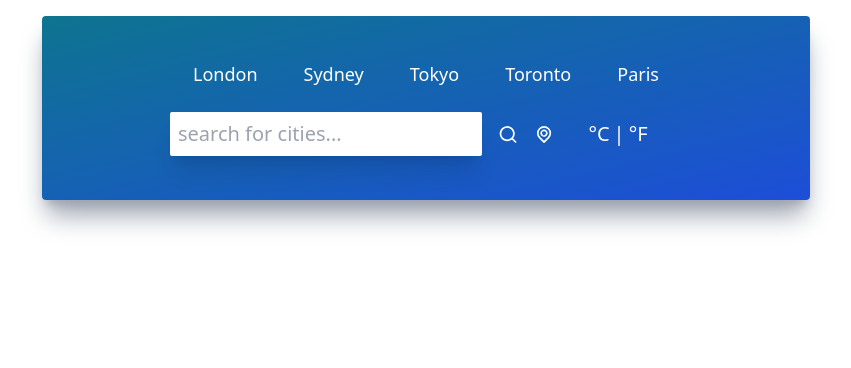
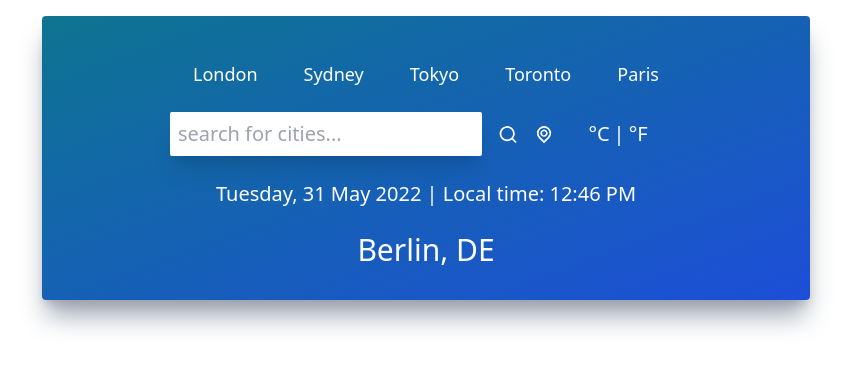
Before and after one commit to ash-fallon/weather-app, a React (Create React App) app: page / in a window 1280 px wide. Shown: the top 368 px of the page, without its empty margins (214-1065 px from the left). Built offline with nearby package versions, Linux system fonts and the light colour scheme.

Commit message:
Added TimeAndLocation component with initial dummy data

```diff
--- a/src/App.js
+++ b/src/App.js
@@ -1,6 +1,7 @@
 import UilReact from '@iconscout/react-unicons/icons/uil-react';
 import TopButtons from './components/TopButtons';
 import Inputs from './components/Inputs';
+import TimeAndLocation from './components/TimeAndLocation';
 
 const App = () => {
   return (
@@ -8,6 +9,7 @@
       <div className='mx-auto max-w-screen-md mt-4 py-5 px-32 rounded bg-gradient-to-br from-cyan-700 to-blue-700 h-fit shadow-xl shadow-gray-400'>
         <TopButtons />
         <Inputs />
+        <TimeAndLocation />
       </div>
     </>
   );
--- /dev/null
+++ b/src/components/TimeAndLocation.js
@@ -0,0 +1,17 @@
+const TimeAndLocation = () => {
+  return (
+    <div>
+      <div className='flex items-center justify-center my-6'>
+        <p className='text-white text-xl font-extralight'>
+          Tuesday, 31 May 2022 | Local time: 12:46 PM
+        </p>
+      </div>
+
+      <div className='flex items-center justify-center my-3'>
+        <p className='text-white text-3xl font-medium'>Berlin, DE</p>
+      </div>
+    </div>
+  );
+};
+
+export default TimeAndLocation;
```
